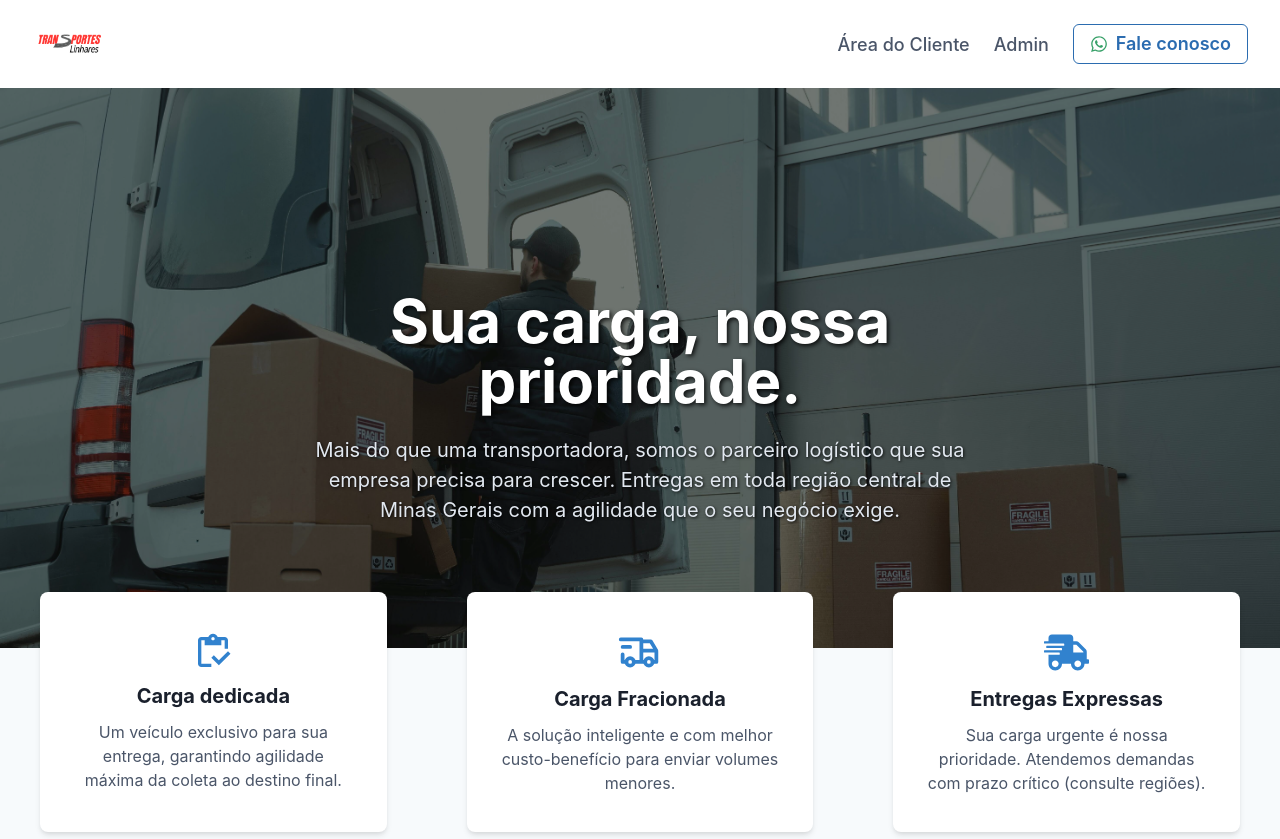
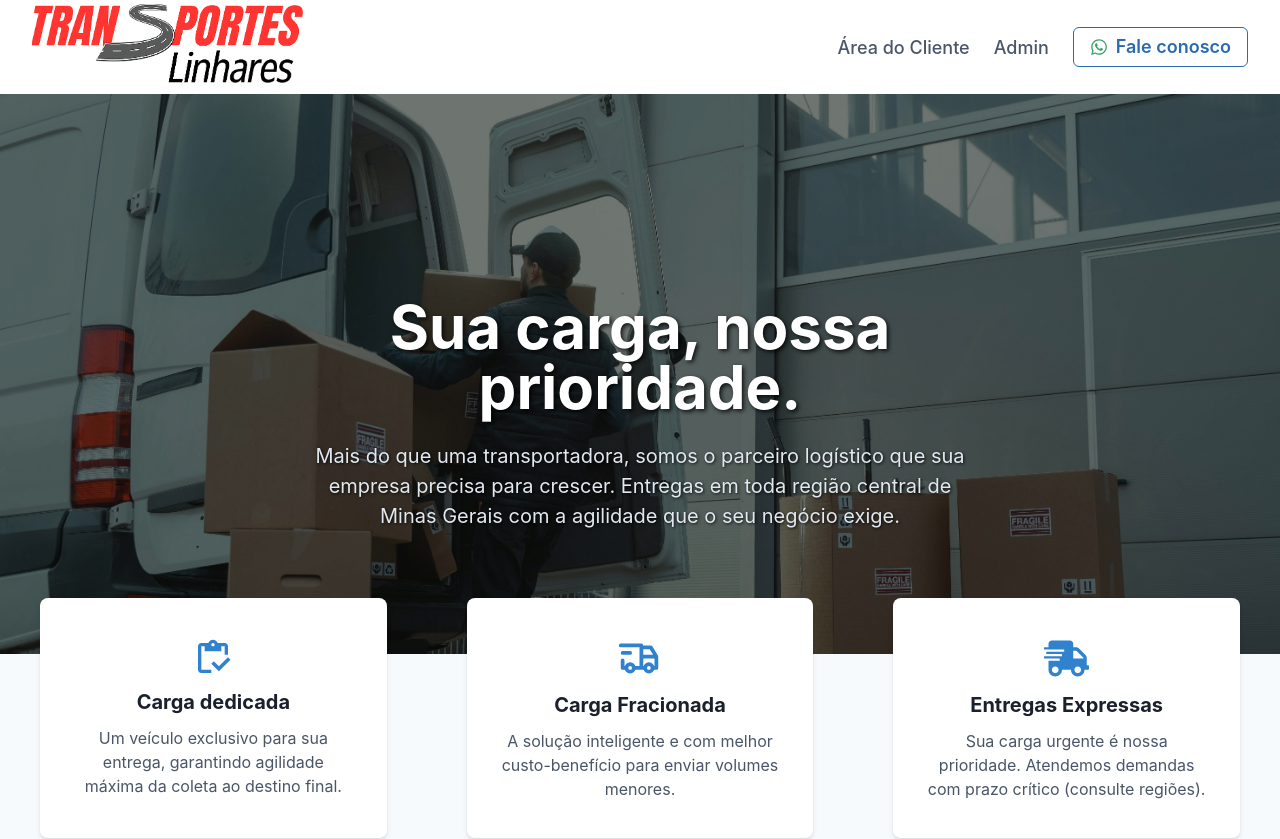
Before and after one commit to arturLoliveira/linhares-logistica, a React (Vite) app: page / in a window 1280 px wide. Shown: the top 839 px of the page. Built offline with nearby package versions, Linux system fonts and the light colour scheme.

Commit message:
atualização do logo

```diff
--- a/src/components/header.tsx
+++ b/src/components/header.tsx
@@ -1,9 +1,7 @@
 import { FaWhatsapp, FaBars } from "react-icons/fa";
-import logoDaEmpresa from '../assets/logo.png';
 import {
     Box,
     Flex,
-    Image,
     Link as ChakraLink,
     Spacer,
     HStack,
@@ -19,7 +17,8 @@ import {
     VStack,
     DrawerHeader,
 } from '@chakra-ui/react';
-import { Link as RouterLink } from 'react-router-dom';
+import { Link as RouterLink } from 'react-router-dom'
+import Logo from '../assets/logo.svg?react';
 
 const linkWhatsapp = "https://wa.me/5531993751683?text=Ol%C3%A1!%20Vim%20pelo%20site%20da%20transportadora%20e%20gostaria%20de%20mais%20informa%C3%A7%C3%B5es.";
 
@@ -57,10 +56,10 @@ function Header() {
                 align="center"
             >
                 <RouterLink to="/">
-                    <Image
-                      src={logoDaEmpresa}
-                      alt="Logo Transportes Linhares"
+                    <Icon
+                      as={Logo}
                       h={{ base: '60px', md: '80px' }}
+                      w="auto"
                       objectFit="contain"
                     />
                 </RouterLink>
```
Also changed, not shown: src/assets/logo.svg (added).
